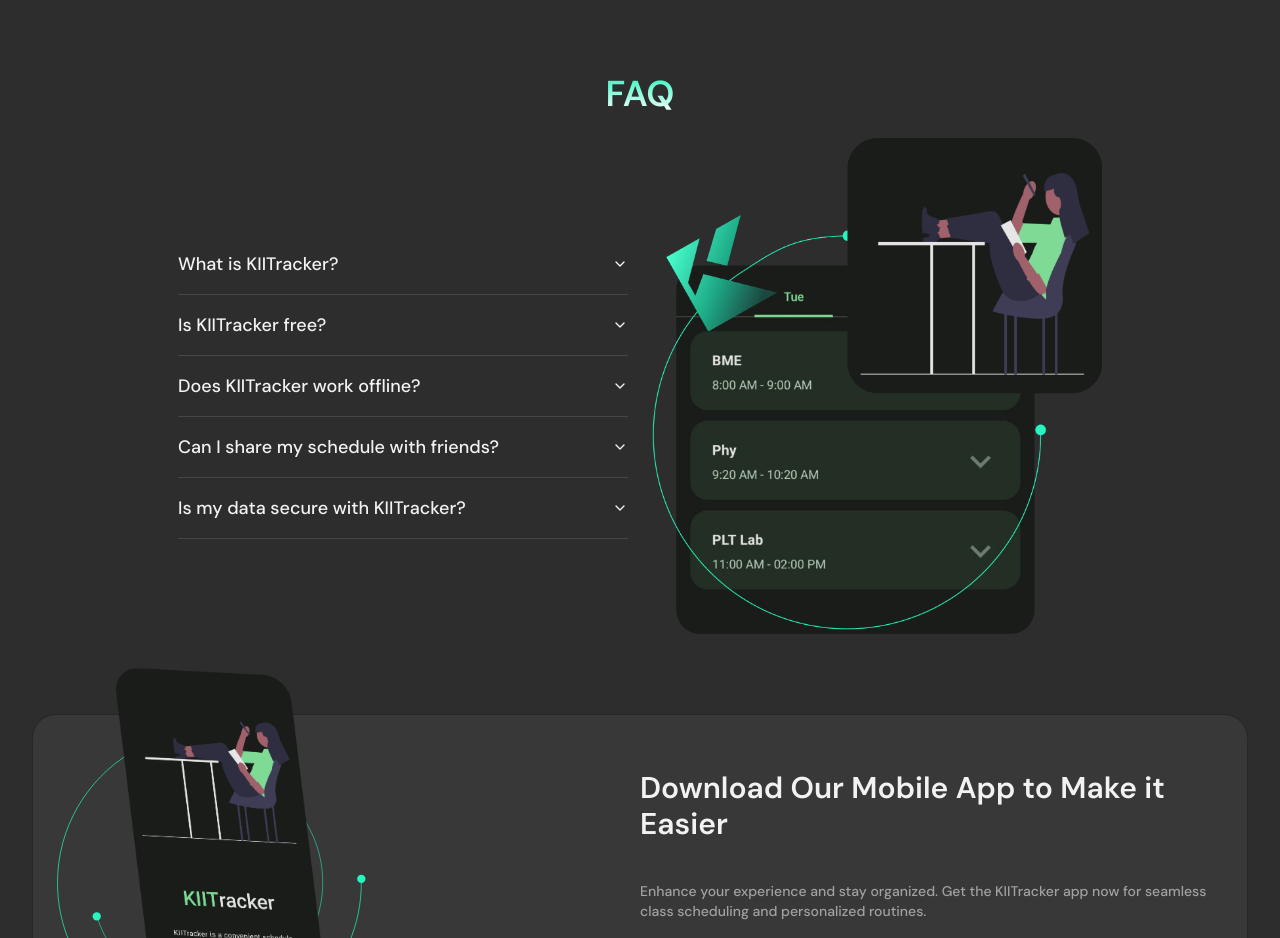
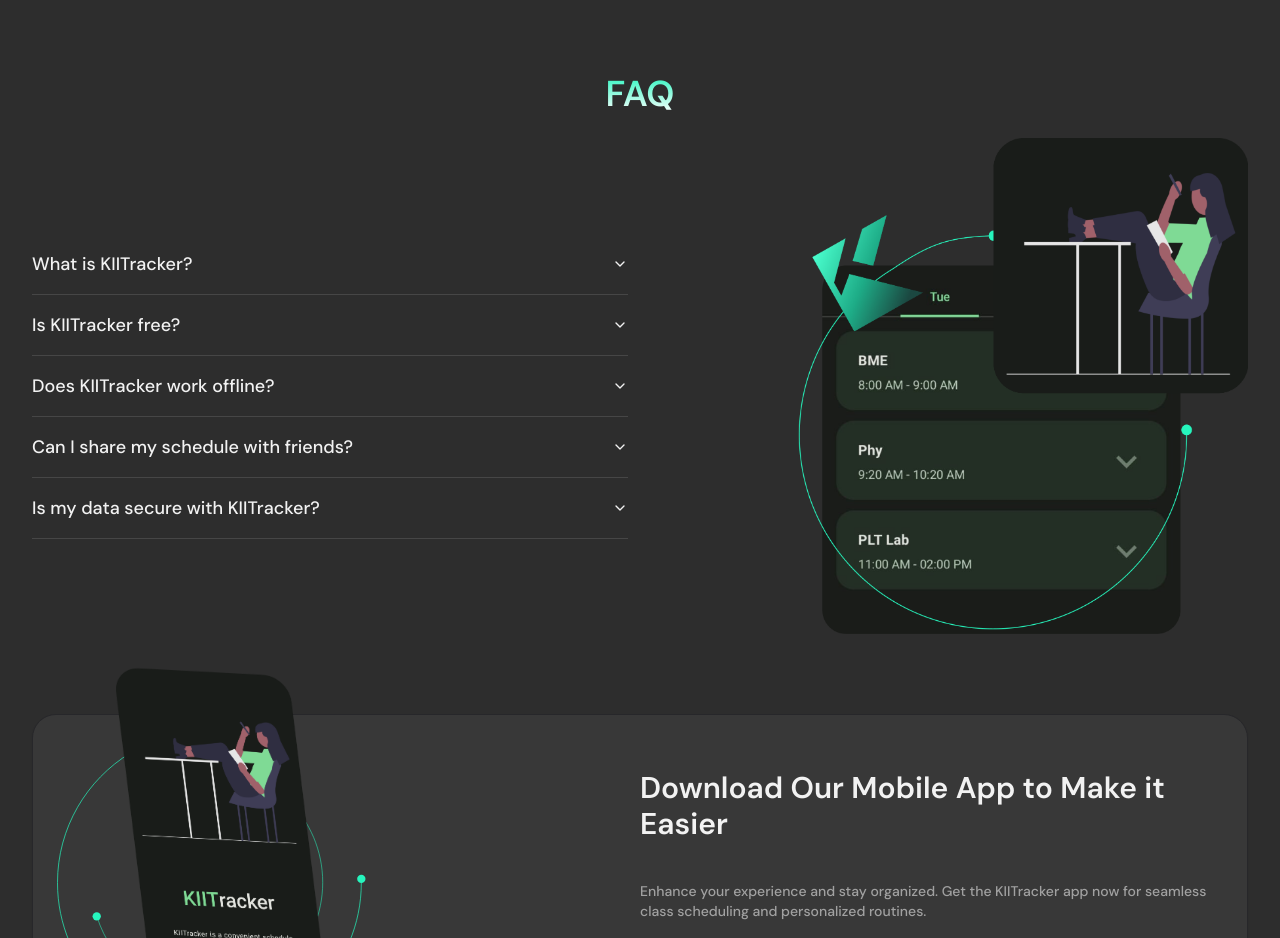
Before and after one commit to dead8309/kiitracker, a Next.js app: page / in a window 1280 px wide. Shown: the part 1840-2778 px from the top of the page. Built offline with nearby package versions, Linux system fonts and the light colour scheme; no server answers.

Commit message:
fix: faq section stylings

```diff
--- a/components/landing/Faq.tsx
+++ b/components/landing/Faq.tsx
@@ -39,11 +39,11 @@
 const FaqSection = () => {
   return (
     <Section id="faq" title="FAQ">
-      <div className="grid grid-cols-1 sm:grid-cols-2 items-center justify-between gap-6">
-        <div className="row-start-1 sm:col-start-2">
+      <div className="grid w-full grid-cols-1 sm:grid-cols-2 items-center gap-6">
+        <div className="row-start-1 sm:col-start-2 flex place-content-end">
           <Image src="/assets/faq.png" alt="FAQ" width={450} height={800} />
         </div>
-        <Accordion type="single" className="sm:col-start-1">
+        <Accordion type="single" className="w-full sm:col-start-1" collapsible>
           {faqs.map((faq, index) => (
             <AccordionItem
               className=" border-Neutrals/neutrals-11"
```
